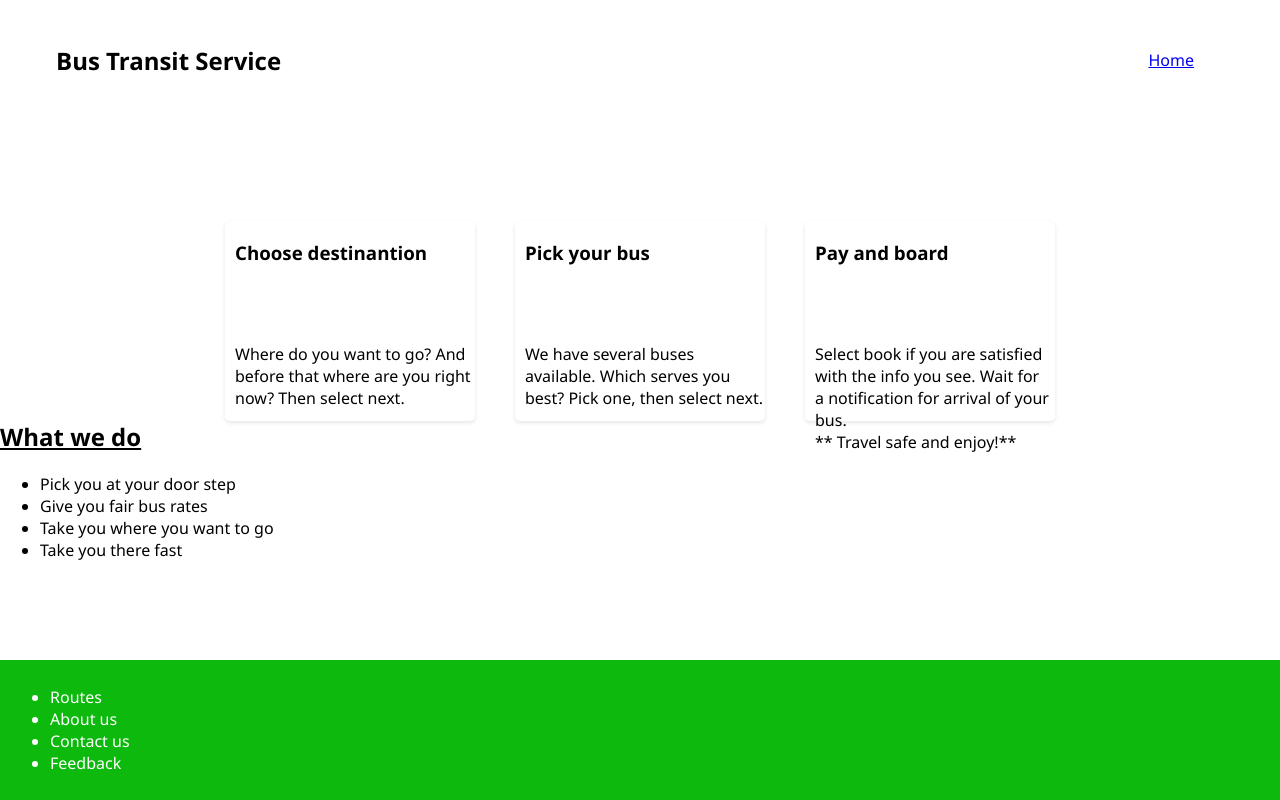
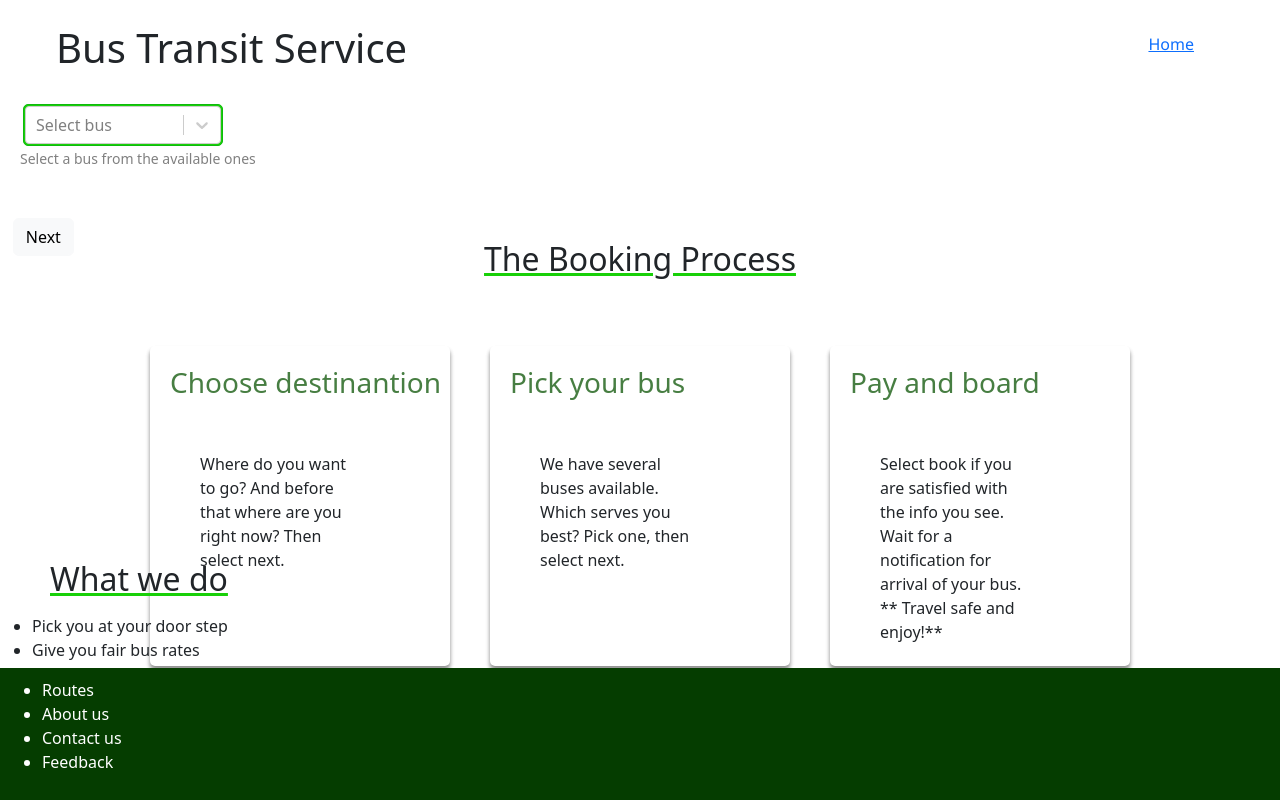
Before and after one commit to MaureenMurugi/BRT, a React (Create React App) app: page /landing in a window 1280 px wide. Built offline with nearby package versions, Linux system fonts and the light colour scheme.

Commit message:
almost done

```diff
--- a/src/App.css
+++ b/src/App.css
@@ -26,23 +26,42 @@
 }
 
 .Foot {
-  background-color: rgb(13, 185, 13);
+  background-color: #053d00;
   color: white;
   padding: 10px;
   position: fixed;
   bottom: 0;
   width: 100%;
+
 }
+
 
 .Below {
   position: absolute;
-  top: 50%;
+  top: 70%;
 }
 
 .Text {
-  text-decoration: underline;
+  text-decoration: underline #18d008;
+  text-align: start;
+  padding-left: 50px;
+}
+
+.Head {
+  white-space: nowrap;
+  padding: 20px;
+  text-align: center;
+  color: #477e42;
+}
+
+.TextA {
+  text-decoration: underline #18d008;
+  position: absolute;
+  top: 30%;
+  text-align: start;
 }
 .ParentDiv {
+  padding-top: 100px;
   display: flex;
   align-items: center;
   justify-content: center;
@@ -50,15 +69,38 @@
 }
 
 .Card {
-  width: 250px;
-  height: 200px;
+  width: 300px;
+  height: 320px;
   border-radius: 5px;
-  box-shadow: 0 2px 4px rgba(0, 0, 0, 0.1);
+  box-shadow: 0px 4px 4px rgba(0, 0, 0, 0.25), 0px 4px 4px rgba(0, 0, 0, 0.25);
   margin: 20px;
+  padding-right: 100px;
 }
 
+
 .Paragraph {
-  white-space: break-spaces;
+  word-wrap: normal;
   text-align: start;
-  padding-left: 10px;
+  padding-left: 50px;
 }
+
+.Drop {
+  font-size: 16px;
+  border: 1px solid rgb(15, 185, 13);
+  border-radius: 5px;
+  width: 200px;
+  position: relative;
+  left: 23px;
+  background-color: #18d008;
+  padding: 1px;
+}
+.SmallText {
+  padding: 20px;
+  color: gray !important;
+}
+
+.btn-light {
+  position: relative;
+  left: 1%;
+  color: #477e42;
+}
--- a/src/App.js
+++ b/src/App.js
@@ -3,6 +3,8 @@ import './App.css';
 import { Route, Routes } from "react-router-dom";
 import Navbar from './Components/Navbar';
 import Landing from './Components/Landing';
+
+
 
 
 function App() {
--- a/src/Components/Landing.jsx
+++ b/src/Components/Landing.jsx
@@ -1,21 +1,45 @@
 import React from "react";
+import Select from "react-select";
+
+import 'bootstrap/dist/css/bootstrap.min.css';
+
+
+const options = [
+  { value: "chocolate", label: "Chocolate" },
+  { value: "strawberry", label: "Strawberry" },
+  { value: "vanilla", label: "Vanilla" },
+];
+
 
 const Landing = () => {
   return (
     <div>
+      <div>
+        <Select className="Drop" options={options} placeholder="Select bus" />
+        <small className="SmallText">
+          Select a bus from the available ones
+        </small>
+      </div>
+      <br />
+      <br />
+      <div>
+        <button class="btn btn-light ">
+          Next
+        </button>
+      </div>
       <div className="ParentDiv">
+        <h2 className="TextA">The Booking Process</h2>
         <div className="Card">
-          <h3 className="Paragraph">Choose destinantion</h3>
+          <h3 className="Head">Choose destinantion</h3>
           <br />
-          <br />
+
           <p className="Paragraph">
             Where do you want to go? And before that where are you right now?
             Then select next.
           </p>
         </div>
         <div className="Card">
-          <h3 className="Paragraph">Pick your bus</h3>
-          <br />
+          <h3 className="Head">Pick your bus</h3>
           <br />
           <p className="Paragraph">
             We have several buses available. Which serves you best? Pick one,
@@ -23,8 +47,7 @@ const Landing = () => {
           </p>
         </div>
         <div className="Card">
-          <h3 className="Paragraph">Pay and board</h3>
-          <br />
+          <h3 className="Head">Pay and board</h3>
           <br />
           <p className="Paragraph">
             Select book if you are satisfied with the info you see. Wait for a
@@ -47,7 +70,7 @@ const Landing = () => {
         </ul>
       </div>
       <footer className="Foot">
-        <ul>
+        <ul >
           <li>Routes</li>
           <li>About us</li>
           <li>Contact us</li>
```
Also changed, not shown: package.json (+7 -0 lines), public/undraw_bus_stop.svg (added), src/index.css (line endings or trailing spaces), 1 other file (tests, documents, lock files or other folders).
